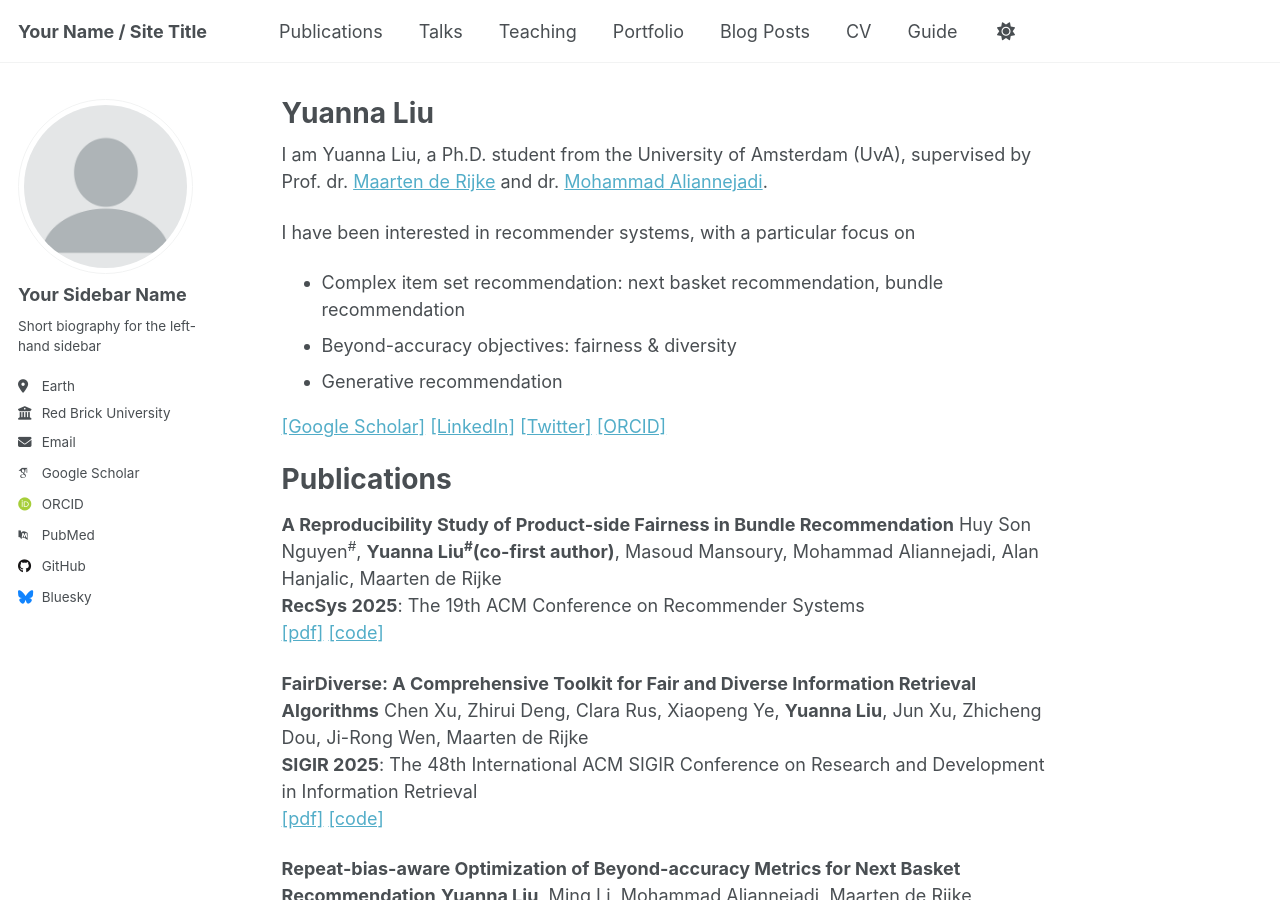
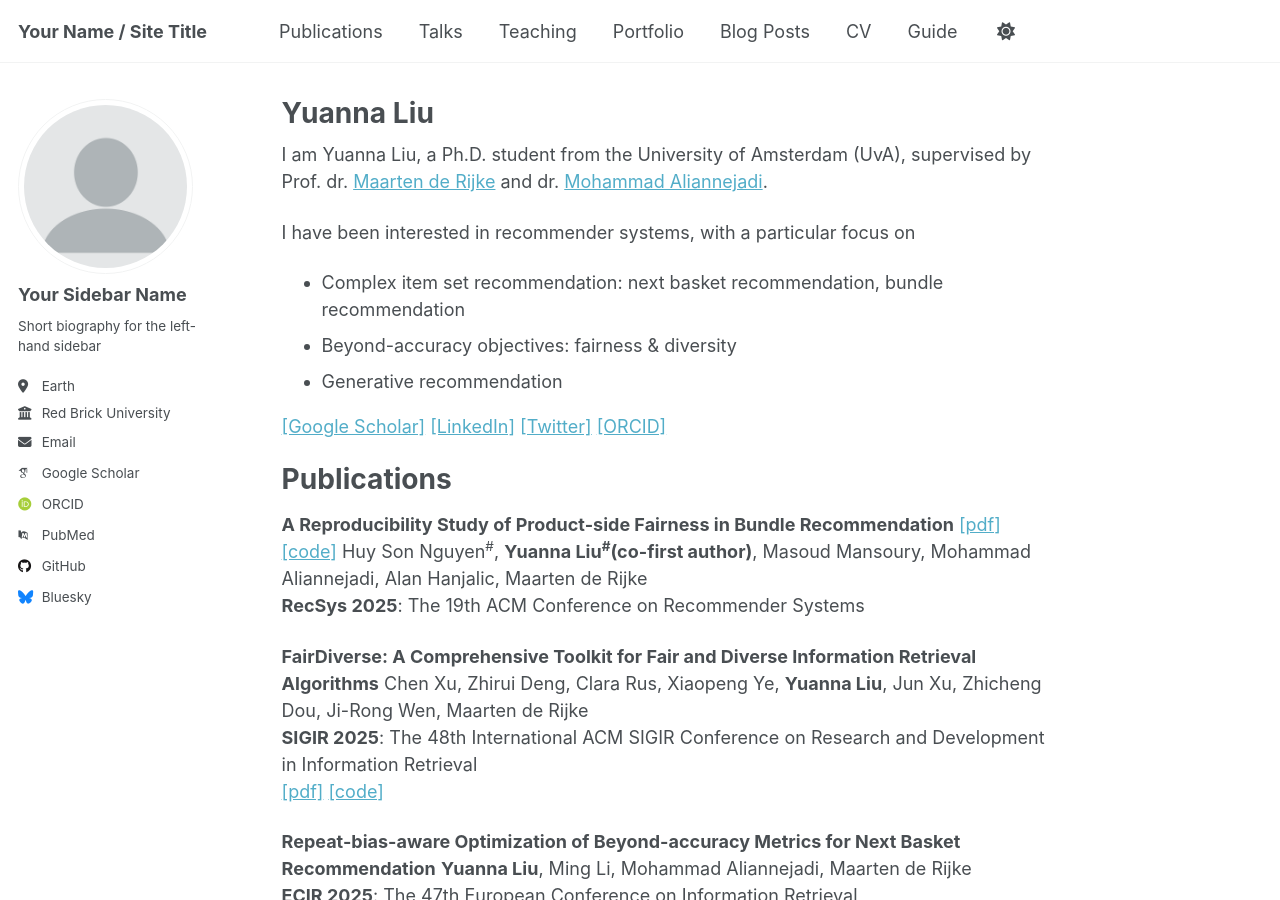
Before and after one commit to lynEcho/YuannaLiu.github.io, a Jekyll site: the page built from _pages/about.md, in a window 1280 px wide and 900 px high. Built offline with Jekyll 4.4.1, drawn with Linux system fonts in a browser that asks for light colours; some web fonts are replaced; a script that is not in the unit is left out.

```diff
--- a/_pages/about.md
+++ b/_pages/about.md
@@ -24,9 +24,9 @@ Publications
 ======
 
 **A Reproducibility Study of Product-side Fairness in Bundle Recommendation**
+[[pdf]](https://arxiv.org/pdf/2507.14352) [[code]](https://github.com/L2R-UET/Fairness_Bundle_RecSys25)
 Huy Son Nguyen<sup>#</sup>, **Yuanna Liu<sup>#</sup>(co-first author)**, Masoud Mansoury, Mohammad Aliannejadi, Alan Hanjalic, Maarten de Rijke
 **RecSys 2025**: The 19th ACM Conference on Recommender Systems
-[[pdf]](https://arxiv.org/pdf/2507.14352) [[code]](https://github.com/L2R-UET/Fairness_Bundle_RecSys25)
 
 **FairDiverse: A Comprehensive Toolkit for Fair and Diverse Information Retrieval Algorithms**
 Chen Xu, Zhirui Deng, Clara Rus, Xiaopeng Ye, **Yuanna Liu**, Jun Xu, Zhicheng Dou, Ji-Rong Wen, Maarten de Rijke
```
